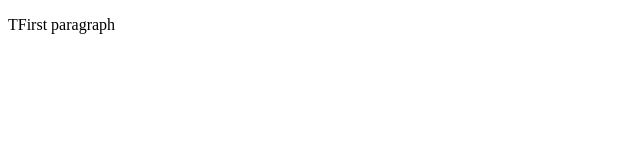
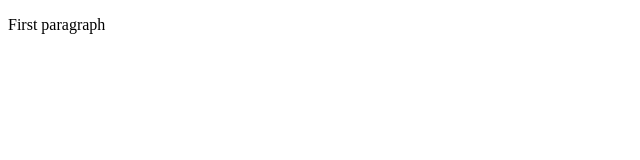
Before and after one commit to Aoamos/learning-git, a plain HTML site: page index.html in a window 1280 px wide. Shown: the full height of the page, 0-640 px from the left. Drawn offline with Linux system fonts and the light colour scheme.

Commit message:
added some html

```diff
--- a/index.html
+++ b/index.html
@@ -1,9 +1,12 @@
 <!DOCTYPE html>
 <html>
-        <head>
-                <title>Page Title</title>
-        </head>
-        <body>
-                <p>TFirst paragraph</p>
-        </body>
+
+<head>
+    <title>Page Title</title>
+</head>
+
+<body>
+    <p>First paragraph</p>
+</body>
+
 </html>
```
